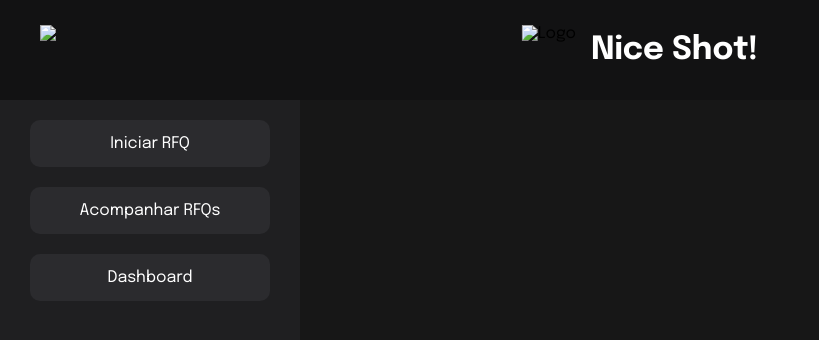
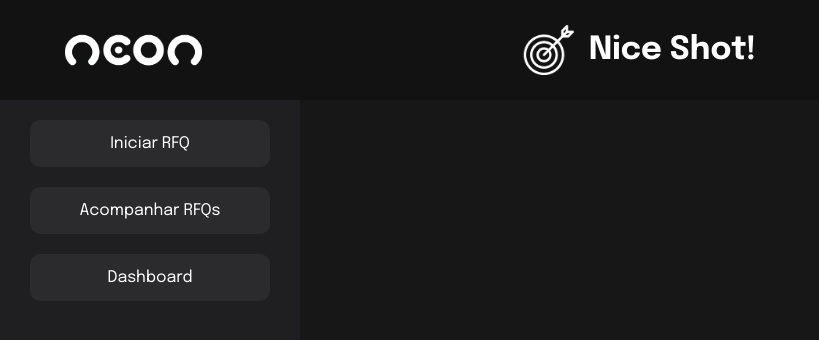
Before and after one commit to py-zeli/NiceShotProject, a plain HTML site: page index.html in a window 1280 px wide. Shown: the whole page, without its empty margins (0-819 px from the left). Drawn offline with Linux system fonts and the light colour scheme.

Commit message:
Alteração do diretório da pasta de arquivos para localizar imagens do front

```diff
--- a/index.html
+++ b/index.html
@@ -12,12 +12,12 @@
     <div class="header">
     <!-- Área esquerda: logo neon -->
         <div class="header-left">
-            <img src="/nice-shot project/arquivos/neon.png" class="header-logo-neon" />
+            <img src="/NiceShotProject/arquivos/neon.png" class="header-logo-neon" />
         </div>
 
         <!-- Centro: logo + título -->
         <div class="header-center">
-            <img src="/nice-shot project/arquivos/niceshot-logo-branco.png" alt="Logo" class="header-logo" />
+            <img src="/NiceShotProject/arquivos/niceshot-logo-branco.png" alt="Logo" class="header-logo" />
             <h1 class="header-title">Nice Shot!</h1>
         </div>
     </div>
```
